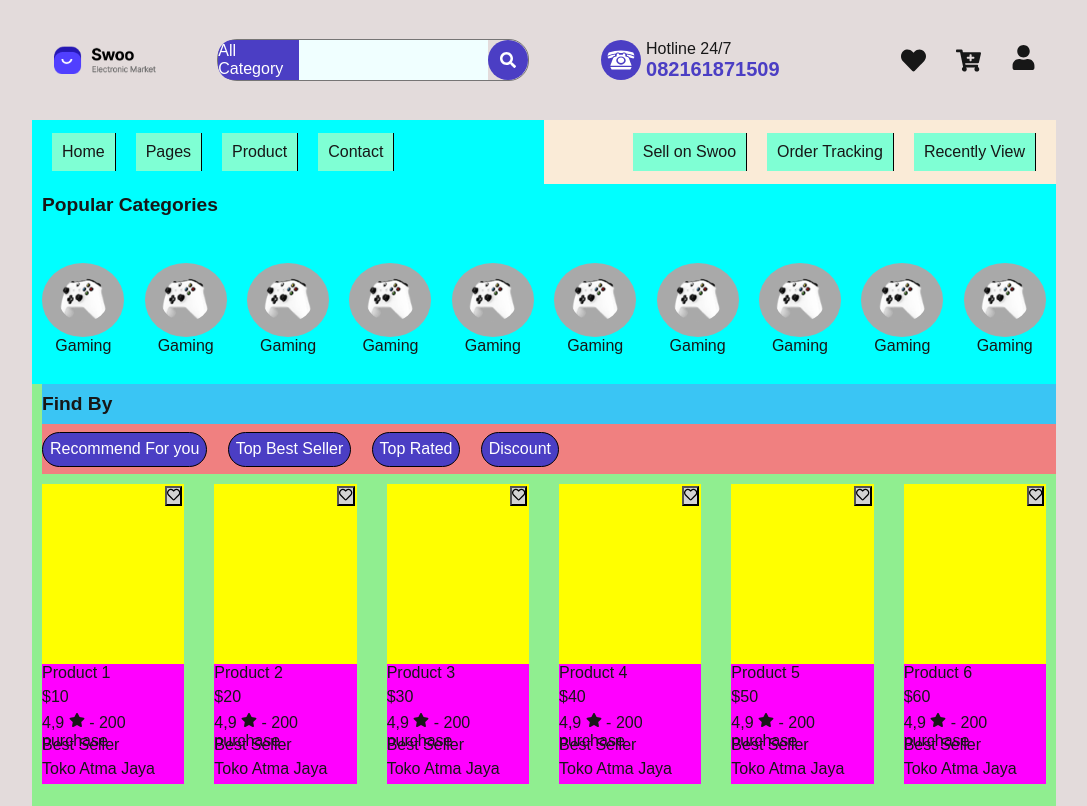
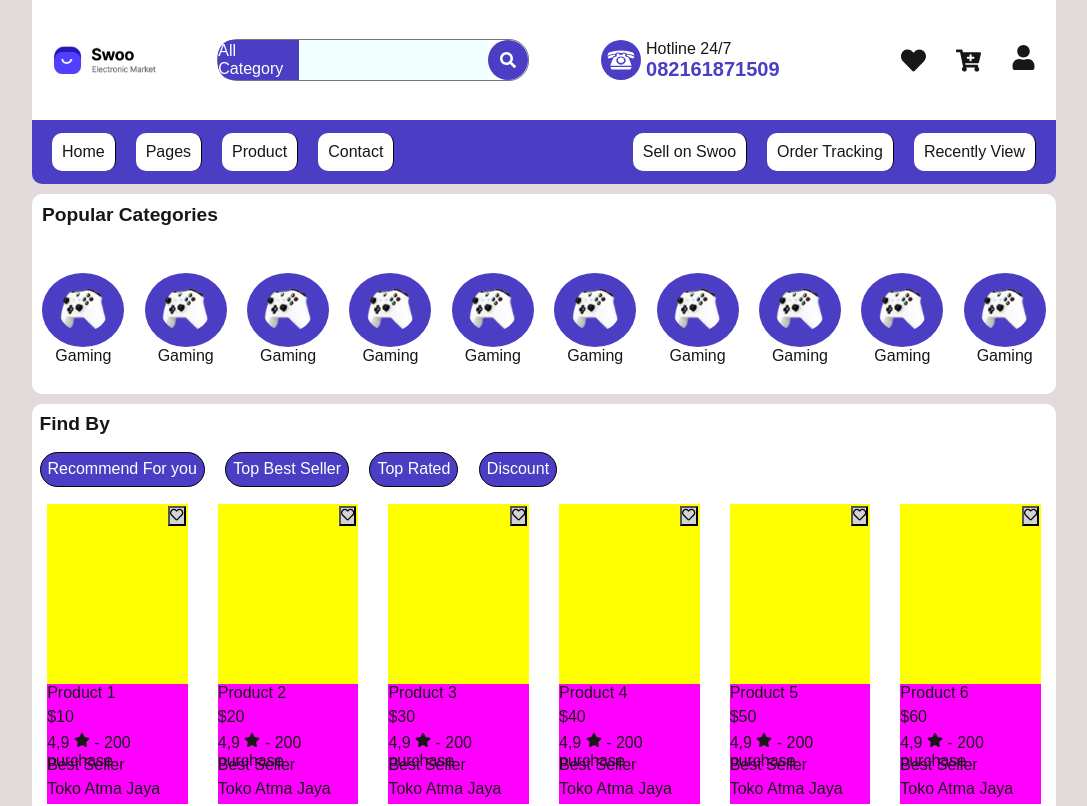
Before and after one commit to aqilfikri20/myshop, a Next.js app: page / in a window 1280 px wide. Shown: the top 806 px of the page, without its empty margins (96-1183 px from the left). Built offline with nearby package versions, Linux system fonts and the light colour scheme.

Commit message:
Update Commit

```diff
--- a/src/components/Categories/categories.css
+++ b/src/components/Categories/categories.css
@@ -1,10 +1,12 @@
 .categories {
+    margin-top: 10px;
+    background-color: white;
     width: 80%;
     height: 25vh;
-    background-color: aqua;
     display: flex;
     flex-direction: column;
     align-items: flex-start;
+    border-radius: 10px;
 }
 .text-popular{
     height: 25%;
@@ -47,7 +49,7 @@
     display: flex;
     align-items: center;
     justify-content: center;
-    background-color: darkgray;
+    background-color: #4B3EC4;
     width: 100%;
     height: 90%;
     border-radius: 50%;
--- a/src/components/Heading/heading.css
+++ b/src/components/Heading/heading.css
@@ -5,6 +5,7 @@
     align-items: center;
     height: 15vh;
     width: 80%;
+    background-color: white;
 }
 
 .logo{
--- a/src/components/Navbar/navbar.css
+++ b/src/components/Navbar/navbar.css
@@ -1,12 +1,14 @@
 .navbar{
+    background-color: #4B3EC4 ;
     display: flex;
     flex-direction: row;
     align-items: center;
     height: 8vh;
     width: 80%;
+    border-bottom-left-radius: 10px;
+    border-bottom-right-radius: 10px;
 }
 .wrap-nav-left{
-    background-color: aqua;
     height: 100%;
     width: 50%;
 }
@@ -21,7 +23,6 @@
 }
 
 .wrap-nav-right{
-    background-color: antiquewhite;
     height: 100%;
     width: 50%;
 }
@@ -37,7 +38,9 @@
 }
 
 .navbar li{
-    background-color: aquamarine;
+    background-color: rgb(255, 255, 255);
+    border-radius: 10px;
     padding :10px;
+    height: auto;
     border-right: 1px black solid;
 }
--- a/src/components/Product/product.css
+++ b/src/components/Product/product.css
@@ -1,22 +1,26 @@
 .wrap-product{
-    background-color: lightgreen;
+    margin-top: 10px;
+    background-color: rgb(255, 255, 255);
     display: flex;
     flex-direction: column;
+    align-items: center;
     width: 80%;
     height: auto;
+    border-top-left-radius: 10px;
+    border-top-right-radius: 10px;
 }
 
 .text-find{
-    margin-left: 10px;
+    width: 100%;
+    margin-left: 15px;
     display: flex;
     align-items: center;
-    background-color: rgb(58, 197, 244);
     height: 40px;
 }
 
 .wrap-find{
-    background-color: lightcoral;
-    margin-left: 10px;
+    margin-left: 15px;
+    width: 100%;
     display: flex;
     flex-direction: row;
     align-items: center;
@@ -41,7 +45,7 @@
 }
 
 .wrap-card-product{
-    width: 100%;
+    width: 99%;
     display: grid;
     grid-template-columns: repeat(6, 1fr);
     gap: 10px;
```
